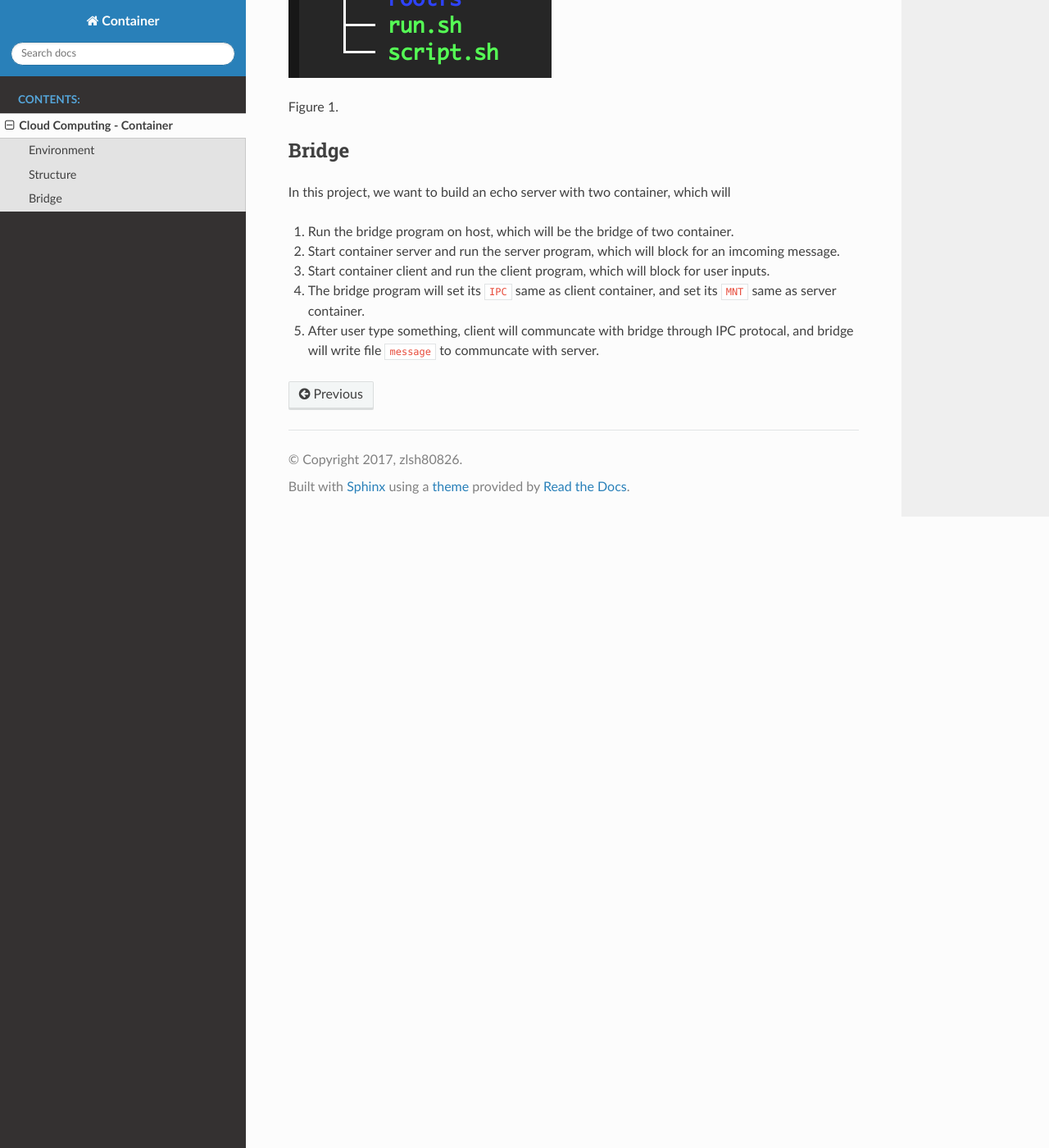
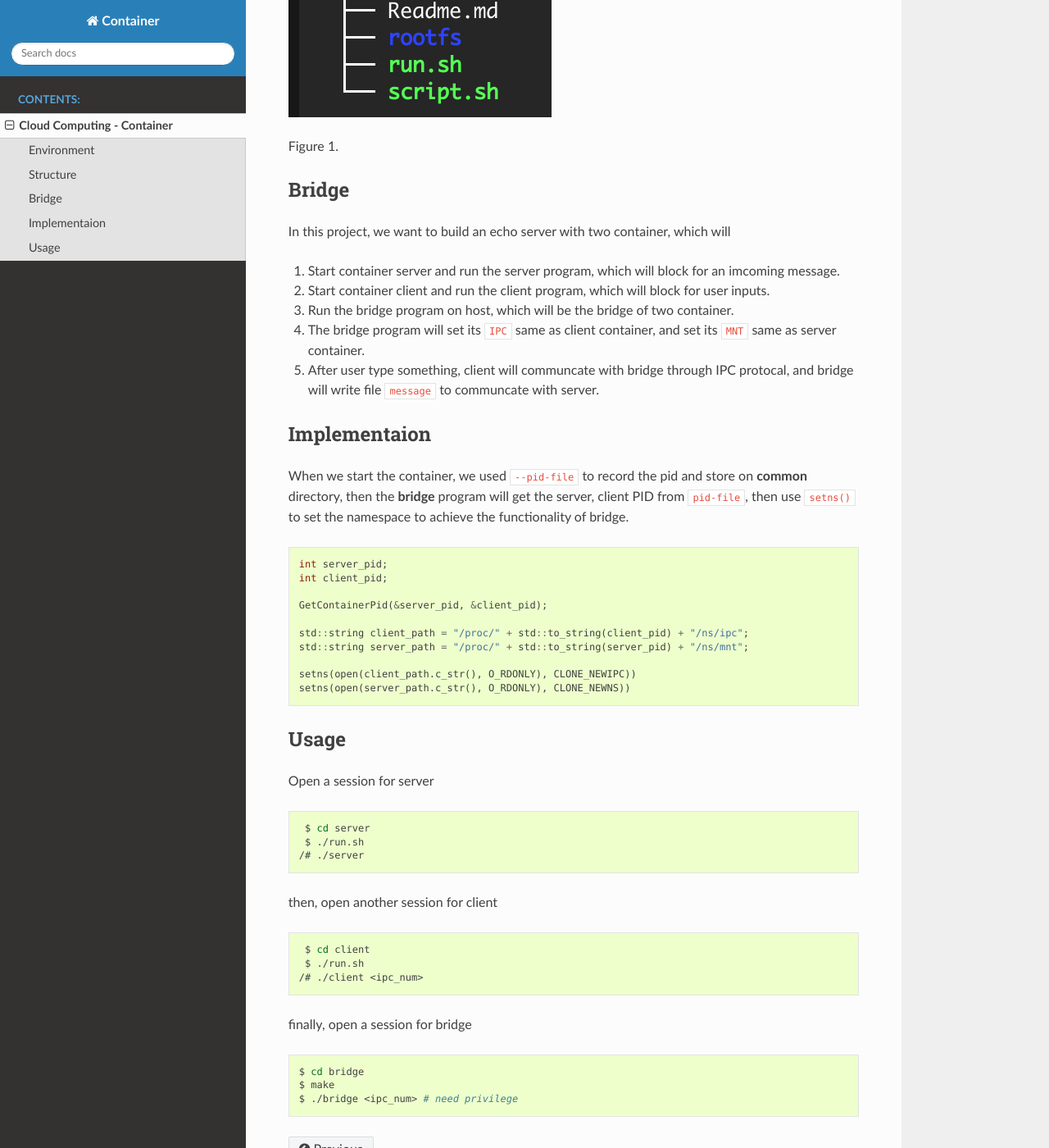
Before and after one commit to zlsh80826/ContainerNamespace, a Sphinx documentation site: the page built from doc/main.rst, in a window 1280 px wide and 1400 px high, scrolled down 1394 px. Shown: the whole window at 82% size. Built offline with Sphinx 7.4.7 and the Read the Docs theme 2.0.0, drawn with Linux system fonts in a browser that asks for light colours.

Commit message:
sphinx doc

```diff
--- a/doc/main.rst
+++ b/doc/main.rst
@@ -40,8 +40,55 @@ Bridge
 
 In this project, we want to build an echo server with two container, which will
 
-1. Run the bridge program on host, which will be the bridge of two container.
-2. Start container server and run the server program, which will block for an imcoming message.
-3. Start container client and run the client program, which will block for user inputs.
+1. Start container server and run the server program, which will block for an imcoming message.
+2. Start container client and run the client program, which will block for user inputs.
+3. Run the bridge program on host, which will be the bridge of two container.
 4. The bridge program will set its ``IPC`` same as client container, and set its ``MNT`` same as server container.
 5. After user type something, client will communcate with bridge through IPC protocal, and bridge will write file ``message`` to communcate with server.
+
+Implementaion
+---------------
+
+When we start the container, we used ``--pid-file`` to record the pid and store on **common** directory,
+then the **bridge** program will get the server, client PID from ``pid-file``, then use ``setns()`` to set the
+namespace to achieve the functionality of bridge.
+
+.. code-block:: cpp
+
+    int server_pid;
+    int client_pid;
+
+    GetContainerPid(&server_pid, &client_pid);
+
+    std::string client_path = "/proc/" + std::to_string(client_pid) + "/ns/ipc";
+    std::string server_path = "/proc/" + std::to_string(server_pid) + "/ns/mnt";
+
+    setns(open(client_path.c_str(), O_RDONLY), CLONE_NEWIPC))
+    setns(open(server_path.c_str(), O_RDONLY), CLONE_NEWNS))
+
+Usage
+------
+
+Open a session for server
+
+.. code-block:: shell
+
+     $ cd server
+     $ ./run.sh
+    /# ./server
+
+then, open another session for client
+
+.. code-block:: shell
+
+     $ cd client
+     $ ./run.sh
+    /# ./client <ipc_num>
+
+finally, open a session for bridge
+
+.. code-block:: shell
+
+    $ cd bridge
+    $ make
+    $ ./bridge <ipc_num> # need privilege
```
Also changed, not shown: 8 other files.
